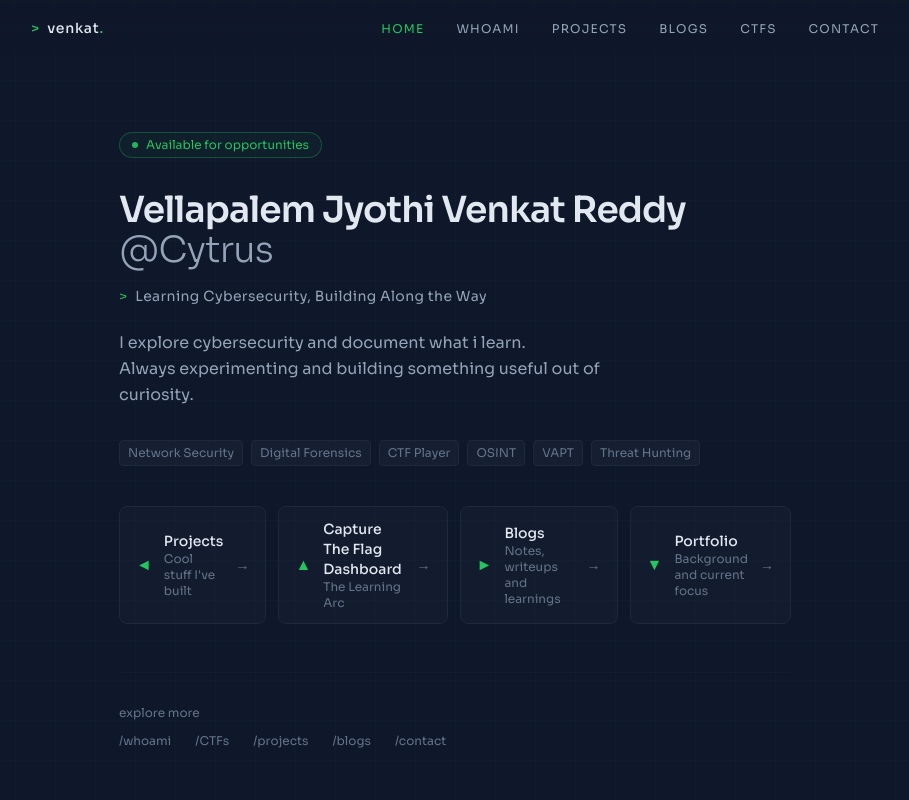
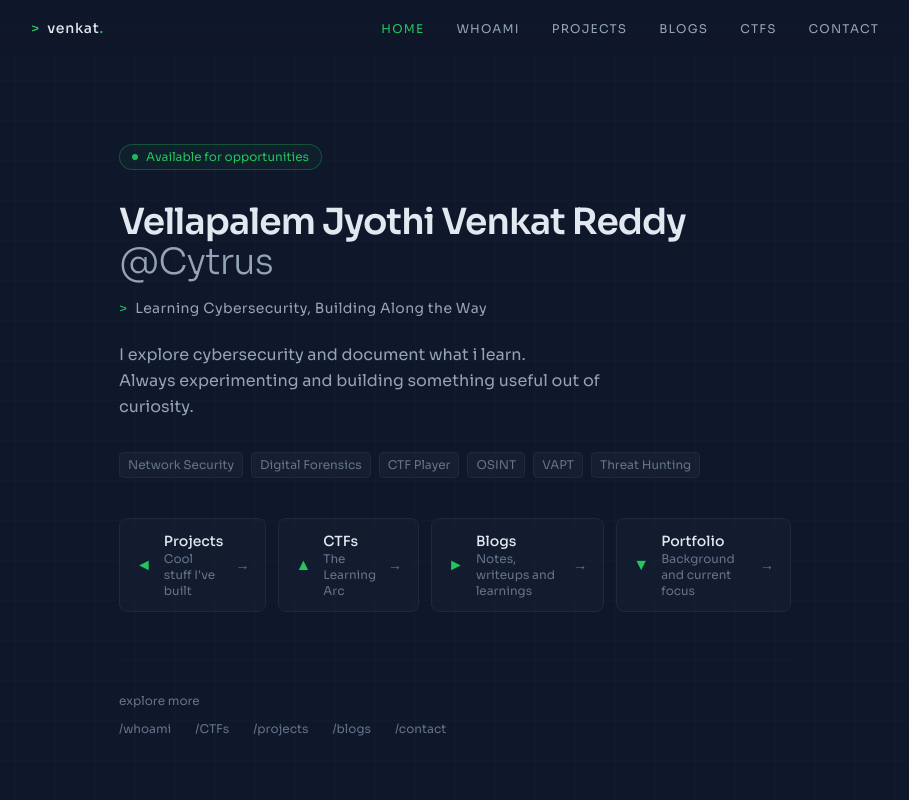
Before and after one commit to venkatvellapalem/portfolio, a Next.js app: page / in a window 1280 px wide. Shown: the top 800 px of the page, without its empty margins (185-1094 px from the left). Built offline with nearby package versions, Linux system fonts and the light colour scheme.

Commit message:
Update homepage

```diff
--- a/app/page.tsx
+++ b/app/page.tsx
@@ -14,7 +14,7 @@ const links = [
   },
   {
     href: 'https://venkatvellapalem.vercel.app/ctfs',
-    label: 'Capture The Flag Dashboard',
+    label: 'CTFs',
     icon: '▲',
     desc: 'The Learning Arc',
   },
```
